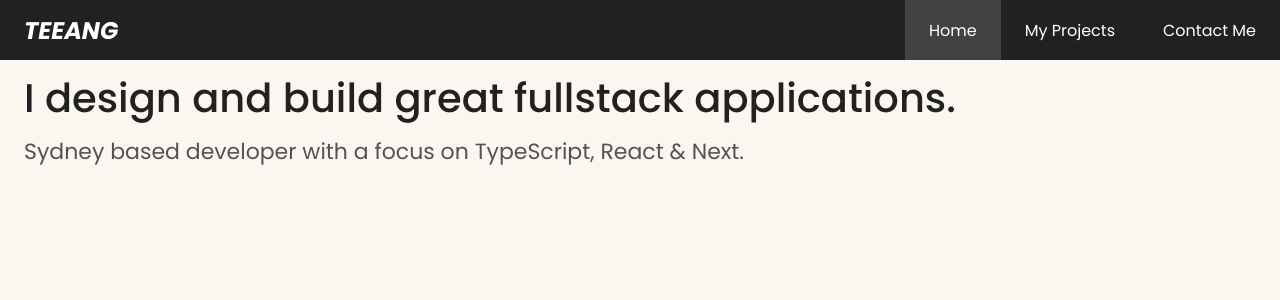
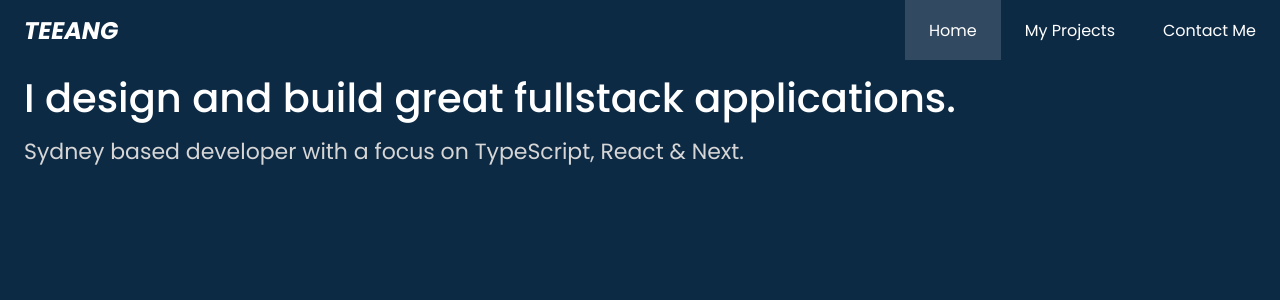
Before and after one commit to davidtaing/portfolio, a Next.js app: page / in a window 1280 px wide. Shown: the top 300 px of the page. Built offline with nearby package versions, Linux system fonts and the light colour scheme.

Commit message:
styles: changed colours in preparation for redesign

```diff
--- a/components/Header/index.tsx
+++ b/components/Header/index.tsx
@@ -1,16 +1,10 @@
 // Wraps the header element
-
-import styled from "styled-components";
 import Navbar from "../Navbar";
 
-const StyledHeader = styled.header`
-  background-color: #212121;
-`;
-
 const Header = () => (
-  <StyledHeader>
+  <header>
     <Navbar />
-  </StyledHeader>
+  </header>
 );
 
 export default Header;
--- a/pages/index.tsx
+++ b/pages/index.tsx
@@ -16,7 +16,7 @@ const StyledDiv = styled.div`
         flex-direction: column;
 
         .headline {
-          color: #212121;
+          color: #ffffff;
           padding: 0;
           margin: 0;
           font-weight: 500;
@@ -26,7 +26,7 @@ const StyledDiv = styled.div`
         }
 
         .sub-headline {
-          color: #555252;
+          color: #d6d6d6;
           font-weight: normal;
           font-size: 1.375rem;
           line-height: 1.75rem;
--- a/styles/globals.css
+++ b/styles/globals.css
@@ -4,7 +4,7 @@ body {
   margin: 0;
   font-family: Poppins, Segoe UI, Roboto, Oxygen, Ubuntu, Cantarell, Fira Sans,
     Droid Sans, Helvetica Neue, sans-serif;
-  background-color: #fbf6f0;
+  background-color: #0d2a45;
 }
 
 .wrapper {
```
